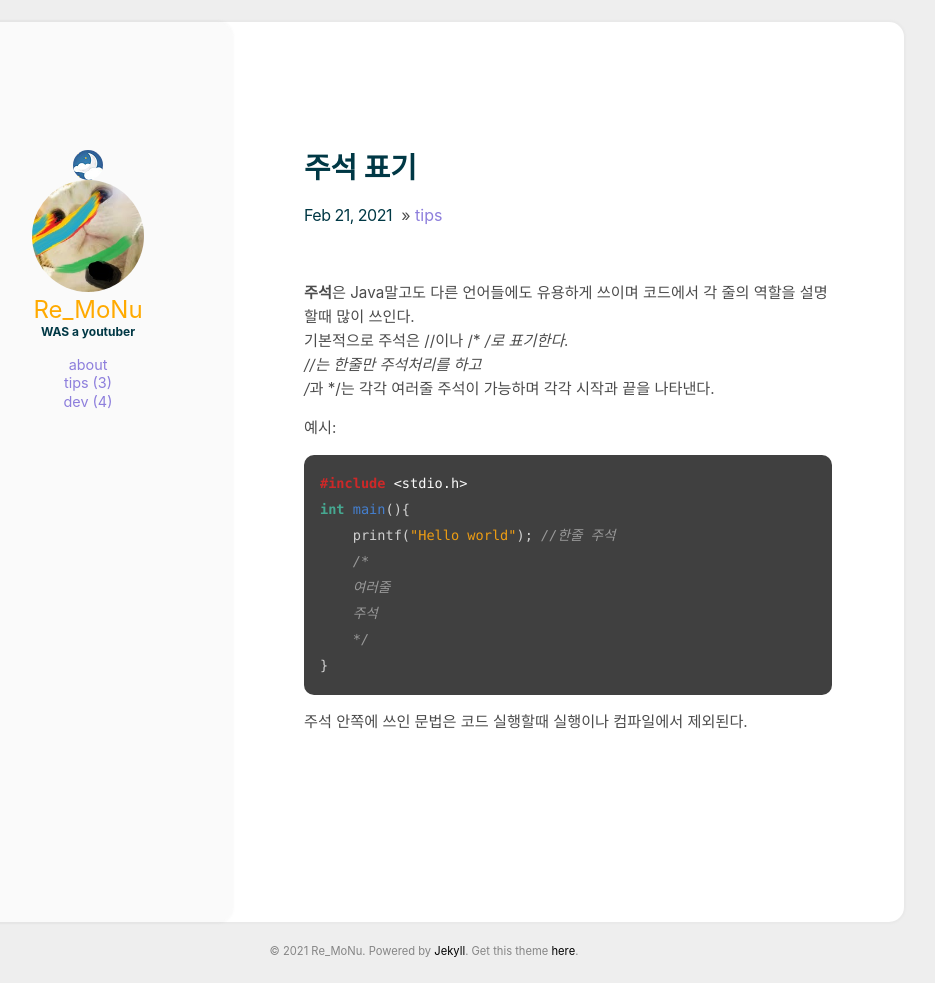
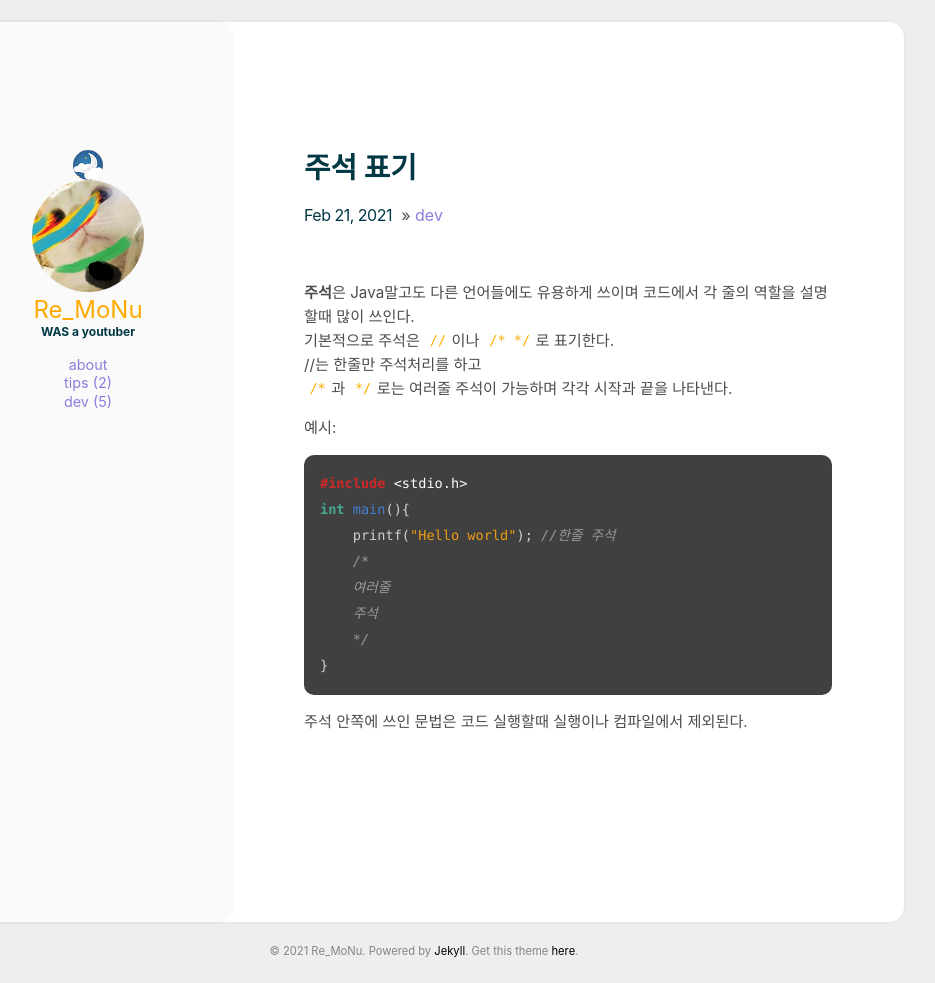
Before and after one commit to Re-MoNu/blog, a Jekyll site: the page built from _posts/2021-02-21-JusukPrint.md, in a window 1280 px wide. Shown: the whole page, without its empty margins (216-1151 px from the left). Built offline with Jekyll 4.4.1, drawn with Linux system fonts in a browser that asks for light colours.

Commit message:
JusukEdit

````diff
--- a/_posts/2021-02-21-JusukPrint.md
+++ b/_posts/2021-02-21-JusukPrint.md
@@ -1,13 +1,13 @@
 ---
 title: 주석 표기
-categories: [tips]
+categories: [dev]
 comments: true
 ---
 
 **주석**은 Java말고도 다른 언어들에도 유용하게 쓰이며 코드에서 각 줄의 역할을 설명할때 많이 쓰인다.
-기본적으로 주석은 //이나 /* */로 표기한다.
+기본적으로 주석은 ```//```이나 ```/* */```로 표기한다.
 //는 한줄만 주석처리를 하고
-/*과 */는 각각 여러줄 주석이 가능하며 각각 시작과 끝을 나타낸다.
+```/*```과 ```*/```로는 여러줄 주석이 가능하며 각각 시작과 끝을 나타낸다.
 
 예시:
 ```c
````
